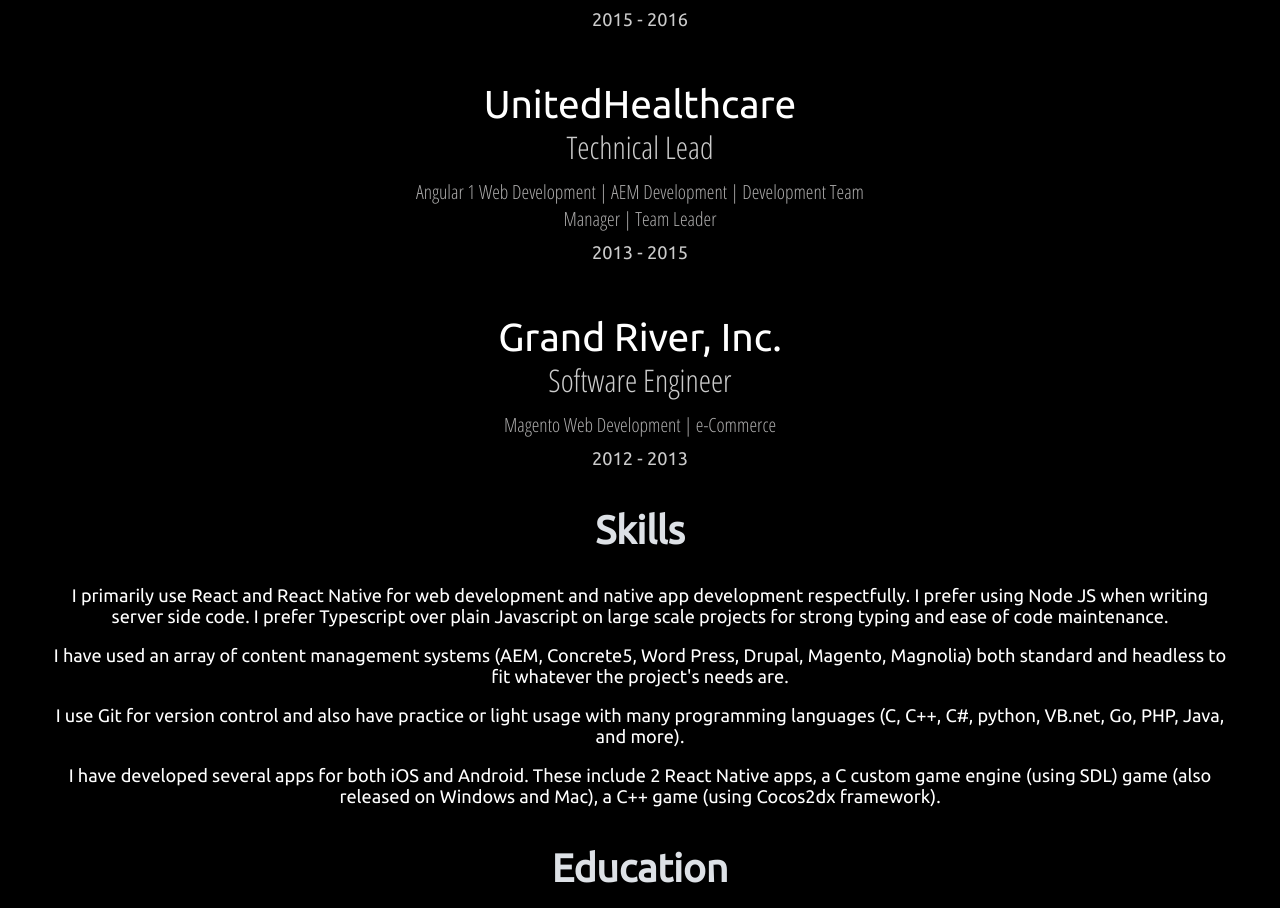
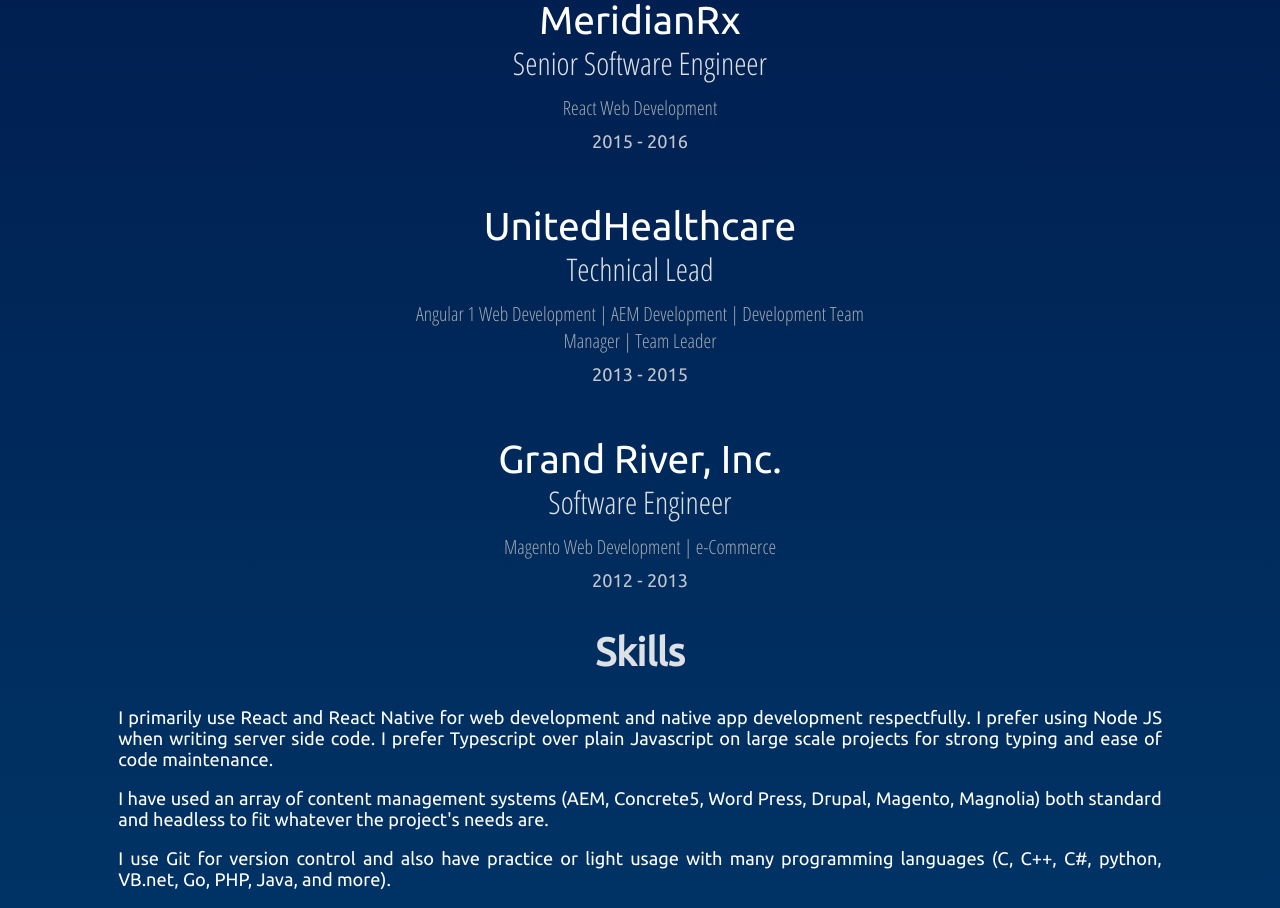
Before and after one commit to timmendenhall/timmendenhall.com, a React (Create React App) app: page / in a window 1280 px wide. Shown: the part 3567-4475 px from the top of the page. Built offline with nearby package versions, Linux system fonts and the light colour scheme.

Commit message:
Adding some color to resume

```diff
--- a/src/components/EmploymentInfo/EmploymentInfo.css
+++ b/src/components/EmploymentInfo/EmploymentInfo.css
@@ -9,13 +9,12 @@
 .employment-info__company {
     font-family: 'Ubuntu', sans-serif;
     font-size: 1.5em;
-
 }
 
 .employment-info__title {
     font-family: 'Open Sans Condensed', sans-serif;
     font-size: 1.2em;
-    color: #cccccc;
+    color: #dde1e6;
 }
 
 .employment-info__description {
@@ -23,7 +22,7 @@
     margin-top: 10px;
     font-family: 'Open Sans Condensed', sans-serif;
     font-size: 0.75em;
-    color: #adacac;
+    color: #a2a9b0;
 }
 
 .employment-info__time {
@@ -31,5 +30,5 @@
     margin-top: 10px;
     font-family: 'Ubuntu', sans-serif;
     font-size: 0.70em;
-    color: #cccccc;
+    color: #c1c7cd;
 }
--- a/src/components/Footer/Footer.css
+++ b/src/components/Footer/Footer.css
@@ -1,13 +1,15 @@
 .footer__container {
-    height: 10em;
+    /*height: 10em;*/
     width: 100%;
     display: flex;
     align-items: center;
     justify-content: center;
     flex-direction: column;
     font-size: 0.5em;
-    color: #767676;
-    margin-top: 20px;
+    color: #878d96;
+    padding-top: 150px;
+    padding-bottom: 20px;
+    background-color: #003a6d;
 }
 
 .footer__container img {
--- a/src/pages/Home/About/About.css
+++ b/src/pages/Home/About/About.css
@@ -4,7 +4,6 @@
 }
 
 .about__background {
-  /*background-image: linear-gradient(to bottom right, #012749, #005d5d);*/
   background-image: linear-gradient(to bottom right, #061727, #004144);
 }
 
--- a/src/pages/Home/Resume/Resume.css
+++ b/src/pages/Home/Resume/Resume.css
@@ -1,4 +1,15 @@
 .resume__skills-container {
     font-family: 'Ubuntu', sans-serif;
     font-size: 0.70em;
+    text-align: justify;
+    margin-left: 1em;
+    margin-right: 1em;
 }
+
+.resume__container {
+    max-width: 1080px;
+}
+
+.resume__background {
+    background-image: linear-gradient(to bottom, #001141, #003a6d);
+}
--- a/src/pages/Home/Resume/index.js
+++ b/src/pages/Home/Resume/index.js
@@ -4,8 +4,9 @@
 
 export const Resume = () => {
   return (
-    <section className="page__container" id="resume">
-      <div className="about__container">
+    <section className="page__container resume__background" id="resume">
+      <div className="resume__container">
+        <h1>Resume</h1>
         <h2>Employment</h2>
         <EmploymentInfo
           company="Bounteous"
--- a/src/pages/Home/Work/Work.css
+++ b/src/pages/Home/Work/Work.css
@@ -16,4 +16,5 @@
     padding-left: 1em;
     padding-right: 1em;
     border-radius: 15px;
+    margin-bottom: 2em;
 }
```
